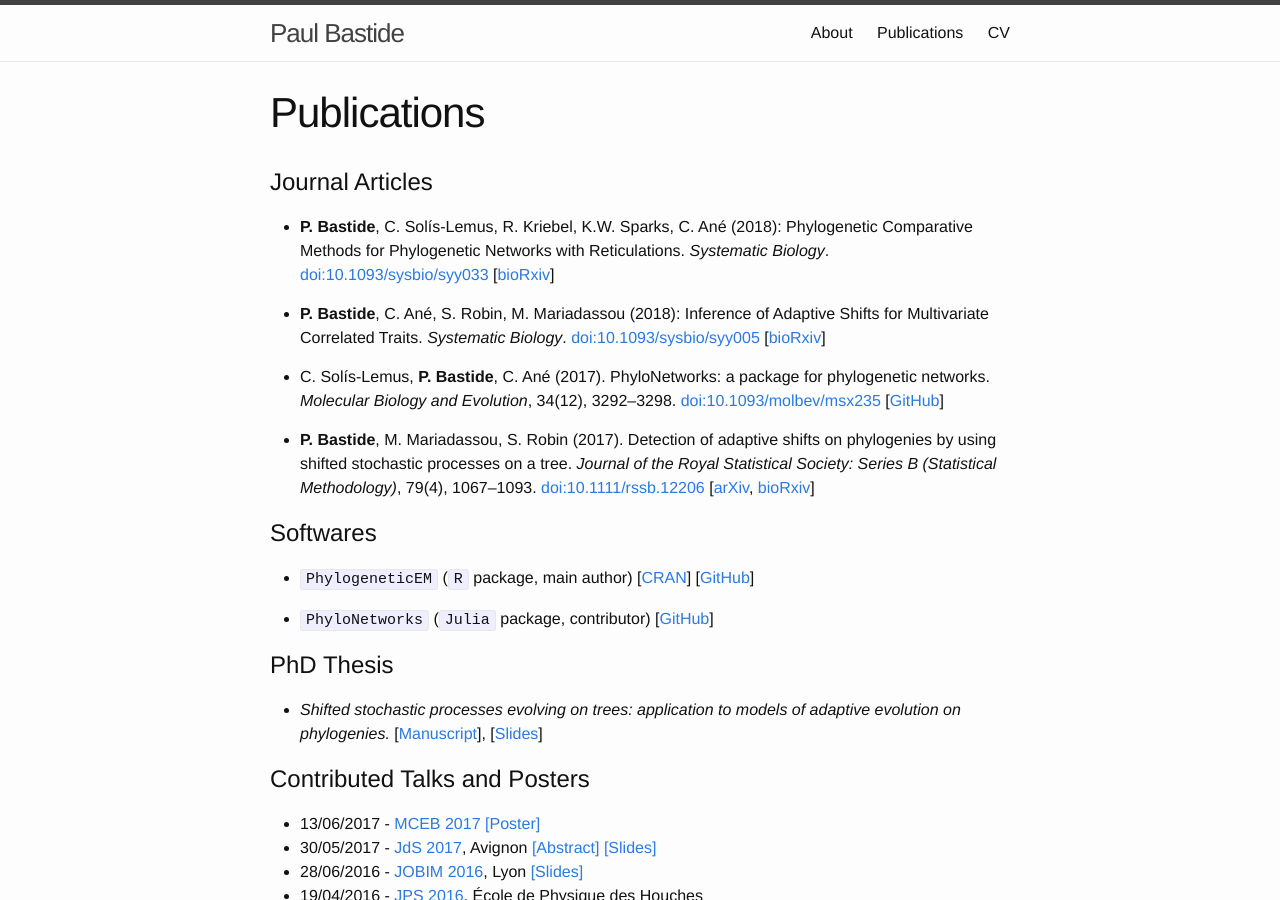
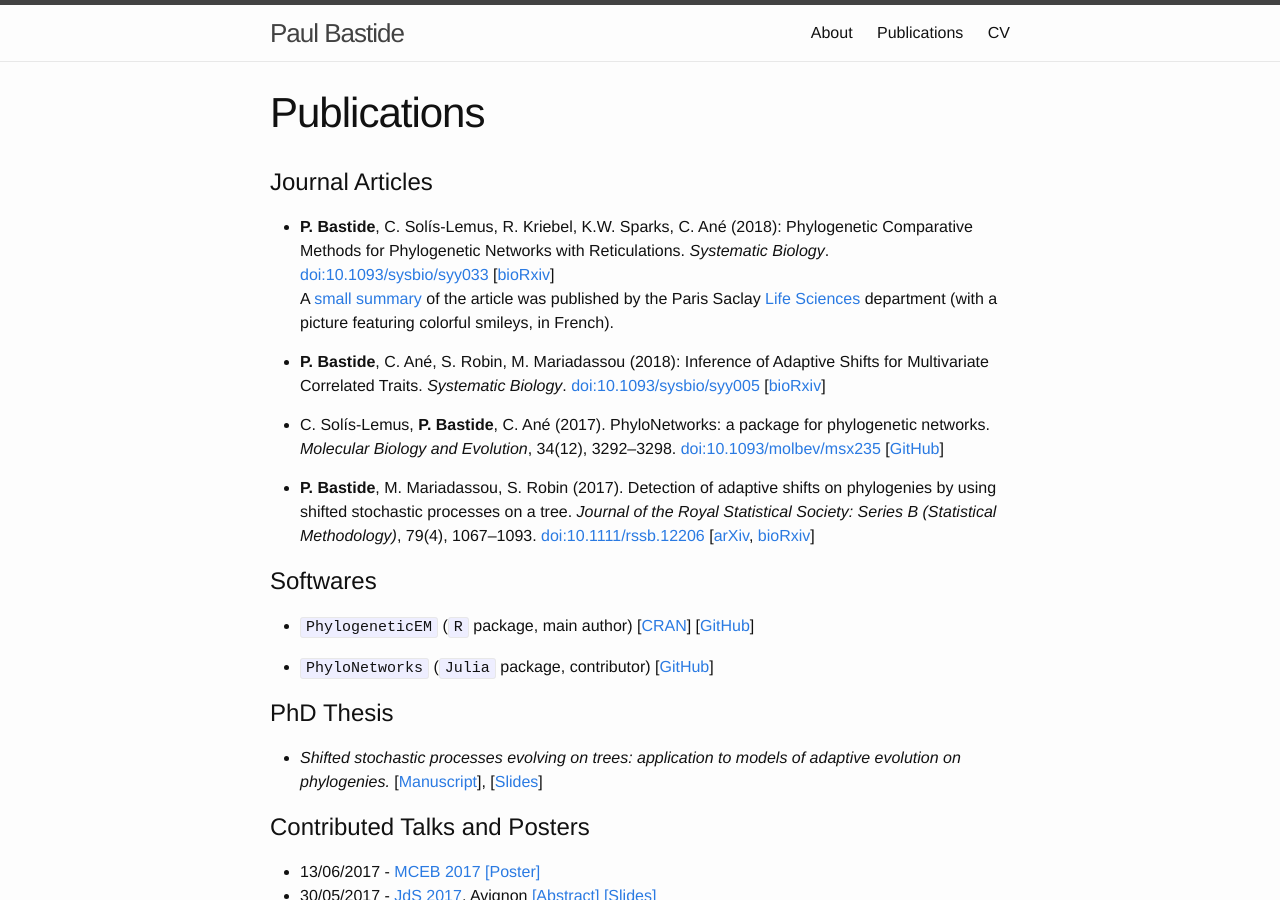
Before and after one commit to pbastide/pbastide.github.io, a Jekyll site: the page built from publi.md, in a window 1280 px wide and 900 px high. Built offline with Jekyll 4.4.1, drawn with Linux system fonts in a browser that asks for light colours.

Commit message:
add link SDV

```diff
--- a/publi.md
+++ b/publi.md
@@ -7,6 +7,7 @@ weight: 3
 # Journal Articles
 
 * **P. Bastide**, C. Solís-Lemus, R. Kriebel, K.W. Sparks, C. Ané (2018): Phylogenetic Comparative Methods for Phylogenetic Networks with Reticulations. *Systematic Biology*. [doi:10.1093/sysbio/syy033](https://academic.oup.com/sysbio/advance-article/doi/10.1093/sysbio/syy033/4985806?guestAccessKey=507189f8-9ff2-4e12-b17e-29c2a1b2e7ec) [[bioRxiv](https://doi.org/10.1101/194050)]
+A [small summary](https://www.scoop.it/t/life-sci-news-upsaclay?q=bastide) of the article was published by the Paris Saclay [Life Sciences](https://www.universite-paris-saclay.fr/en/research/department/life-sciences) department (with a picture featuring colorful smileys, in French).
 
 * **P. Bastide**, C. Ané, S. Robin, M. Mariadassou (2018): Inference of Adaptive Shifts for Multivariate Correlated Traits. *Systematic Biology*. [doi:10.1093/sysbio/syy005](https://academic.oup.com/sysbio/advance-article/doi/10.1093/sysbio/syy005/4827615?guestAccessKey=fba26a20-0579-4721-ad76-8e669489539a) [[bioRxiv](http://www.biorxiv.org/content/early/2017/06/05/146191)]
 
```
